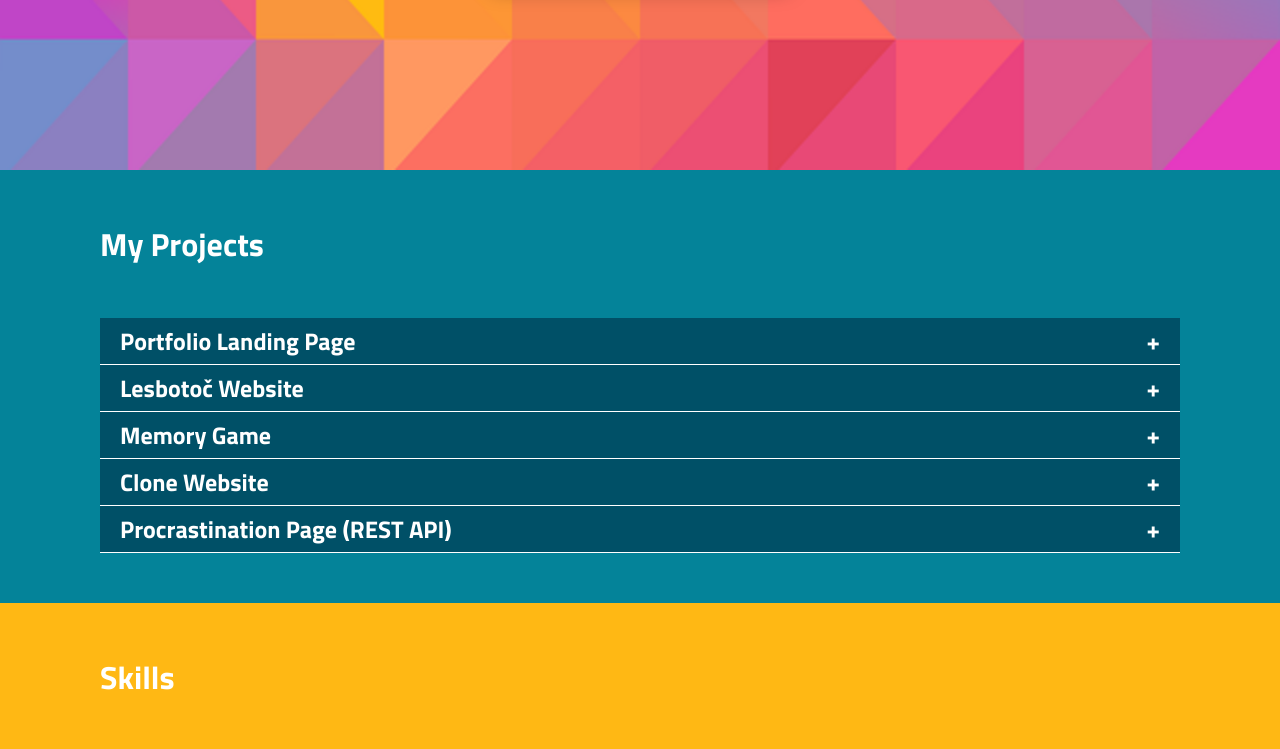
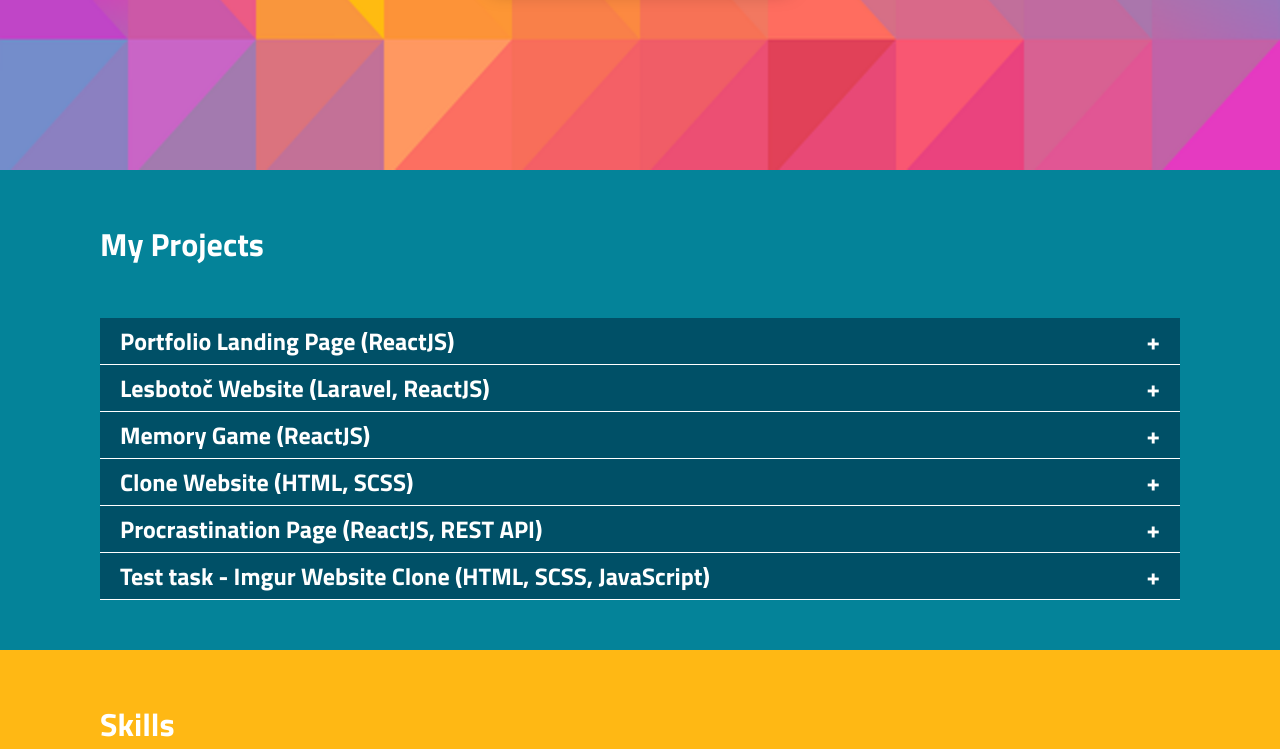
Before and after one commit to queuing4oranges/portfolio, a React (Create React App) app: page / in a window 1280 px wide. Shown: the part 530-1279 px from the top of the page. Built offline with nearby package versions, Linux system fonts and the light colour scheme.

Commit message:
imgur proj added

```diff
--- a/src/components/accordion/content.js
+++ b/src/components/accordion/content.js
@@ -1,7 +1,7 @@
 export const accordionData = [
 {
   id: "1",
-    title: "Portfolio Landing Page",
+    title: "Portfolio Landing Page (ReactJS)",
     tech: "JavaScript, React, HTML, SCSS",
     description: "The Portfolio Landing Page is my work in progress. I want to use it to add more projects and to showcase my learning process (though one will never finish learning). It also displays the final project from the Web Development Bootcamp I joined in 2022, as well as projects I finished on my own, projects from video tutorials, or results from other resources of study.",
     github: "https://github.com/queuing4oranges/portfolio",
@@ -9,7 +9,7 @@ export const accordionData = [
   },
   {
     id: "2",
-    title: "Lesbotoč Website",
+    title: "Lesbotoč Website (Laravel, ReactJS)",
     tech: "JavaScript, React, PHP, Laravel, CSS, SCSS",
     description: "The Lesbotoč Website project will go live as soon as finishing touches are made by the team and in cooperation with the organization, which is part of the LGBT+ community. The project was made by a team of three. All of us worked on backend and frontend, because everyone wanted to be involved in the whole process. That way, we all had a part in creating tables, modeling, and seeding data to the database. The project was planned and designed in Figma. The team worked agile with the help of Trello. My part of the backend was 'locations', including a form to add a new location to the database. My work on the frontend was the 'about-us' page, as well as the footer of the website.",
     github: "https://github.com/RuxCavescu/Lesbotoc"
@@ -17,7 +17,7 @@ export const accordionData = [
   },
   {
     id: "3",
-    title: "Memory Game",
+    title: "Memory Game (ReactJS)",
     tech: "JavsScript, React, HTML, CSS",
     description: "This is a traditional memory game from the Net Ninja course \"Build Websites with React & Firebase\", which works with different React concepts, such as reusable components, how to use hooks, fetching Data and working with a database. I've chosen to follow the course to repeat and deepen the understanding of what I've learned in the Bootcamp and to continue learning and understanding the concepts of JavaScript.",
     github: "https://github.com/queuing4oranges/magic-memory",
@@ -25,17 +25,24 @@ export const accordionData = [
   },
   {
     id: "4",
-    title: "Clone Website",
+    title: "Clone Website (HTML, SCSS)",
     tech: "HTML, SCSS",
     description: "The cloning of an imaginary website was more or less a study object and repetition of what I have learned so far. It was a great practice in copying a design and helped repeating and trying out new things in styling.",
     github: "https://github.com/queuing4oranges/aneta_webbie",
     live: "https://anetawebbie.itisgoodtohave.me/"
   },
   {
-    title: "Procrastination Page (REST API)",
+    title: "Procrastination Page (ReactJS, REST API)",
     tech: "HTML, SCSS, JavaScript, React, REST API",
     description: "The mini project is an attempt to better understanding on how APIs can be used, how their data can be consumed and displayed including search queries.",
     github: "https://github.com/queuing4oranges/rest-api-website",
     live: "https://procrastinate.itisgoodtohave.me/"
+  },
+  {
+    title: "Test task - Imgur Website Clone (HTML, SCSS, JavaScript)",
+    tech: "HTML, SCSS, JavaScript, API",
+    description: "This project is a clone of the Imgur Website design including some of its functionalities",
+    github: "https://github.com/queuing4oranges/brilo.team-test",
+    live: "https://brilotest.itisgoodtohave.me/"
   }
 ]
```
